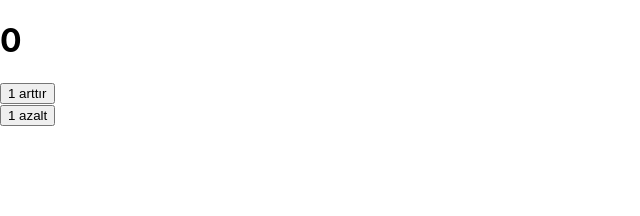
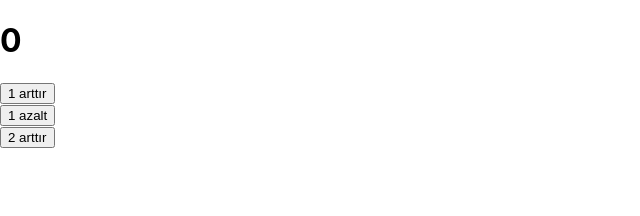
Before and after one commit to IBugraGezer/Counter-App-With-React-Redux, a React (Create React App) app: page / in a window 1280 px wide. Shown: the top 216 px of the page, without its empty margins (0-640 px from the left). Built offline with nearby package versions, Linux system fonts and the light colour scheme.

Commit message:
increase by two counter component connected to redux

```diff
--- a/src/components/IncreaseByTwoCounter.js
+++ b/src/components/IncreaseByTwoCounter.js
@@ -1,7 +1,26 @@
 import React, { Component } from "react";
+import { bindActionCreators } from "redux";
+import { increaseByTwoCounter } from "../redux/counterActions";
+import { connect } from "react-redux";
 
-export default class IncreaseByTwoCounter extends Component {
+class IncreaseByTwoCounter extends Component {
   render() {
-    return <div></div>;
+    return (
+      <div>
+        <button
+          onClick={(e) => {
+            this.props.dispatch(increaseByTwoCounter());
+          }}
+        >
+          2 arttır
+        </button>
+      </div>
+    );
   }
 }
+
+function mapDispatchToProps(dispatch) {
+  return { actions: bindActionCreators(increaseByTwoCounter, dispatch) };
+}
+
+export default connect(mapDispatchToProps)(IncreaseByTwoCounter);
```
